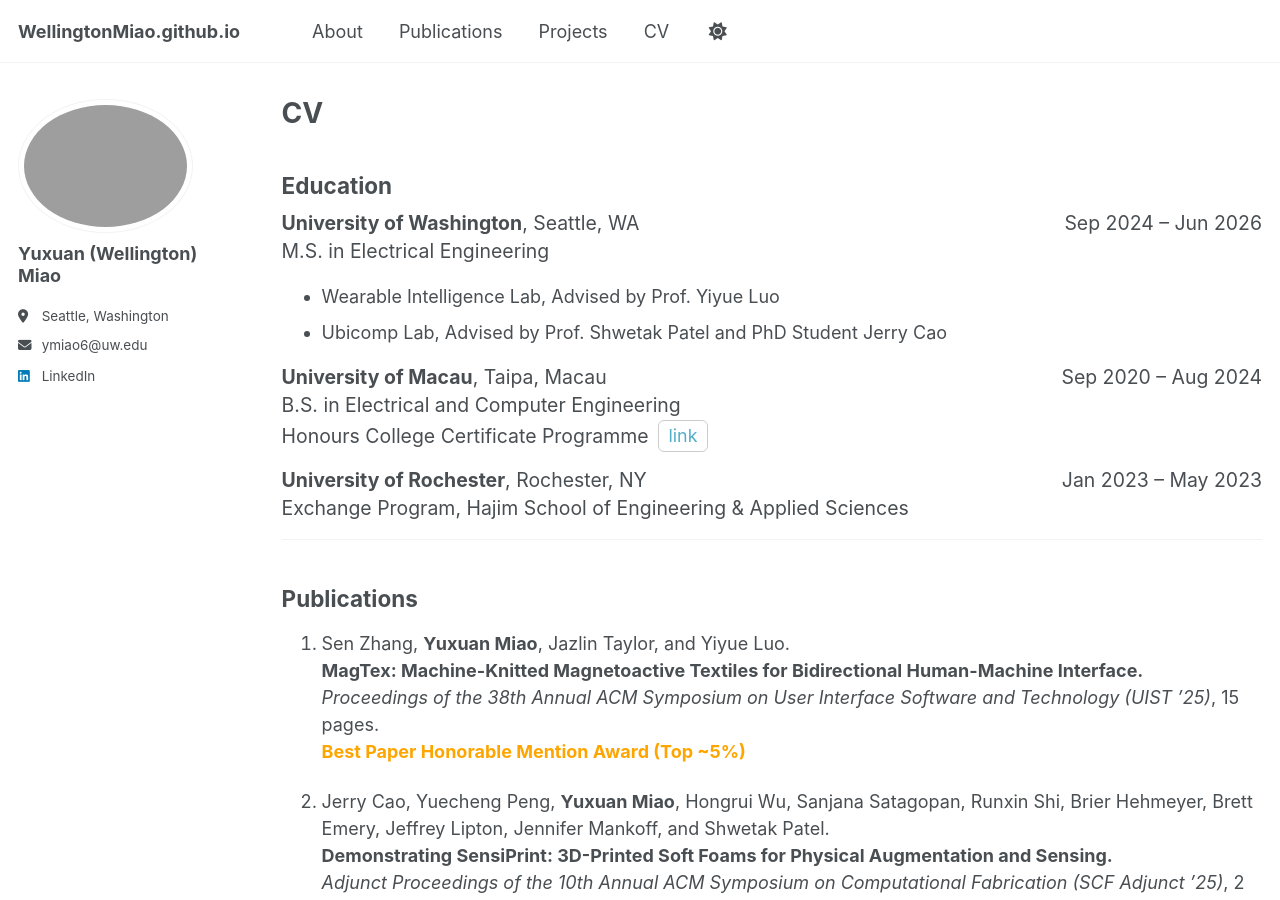
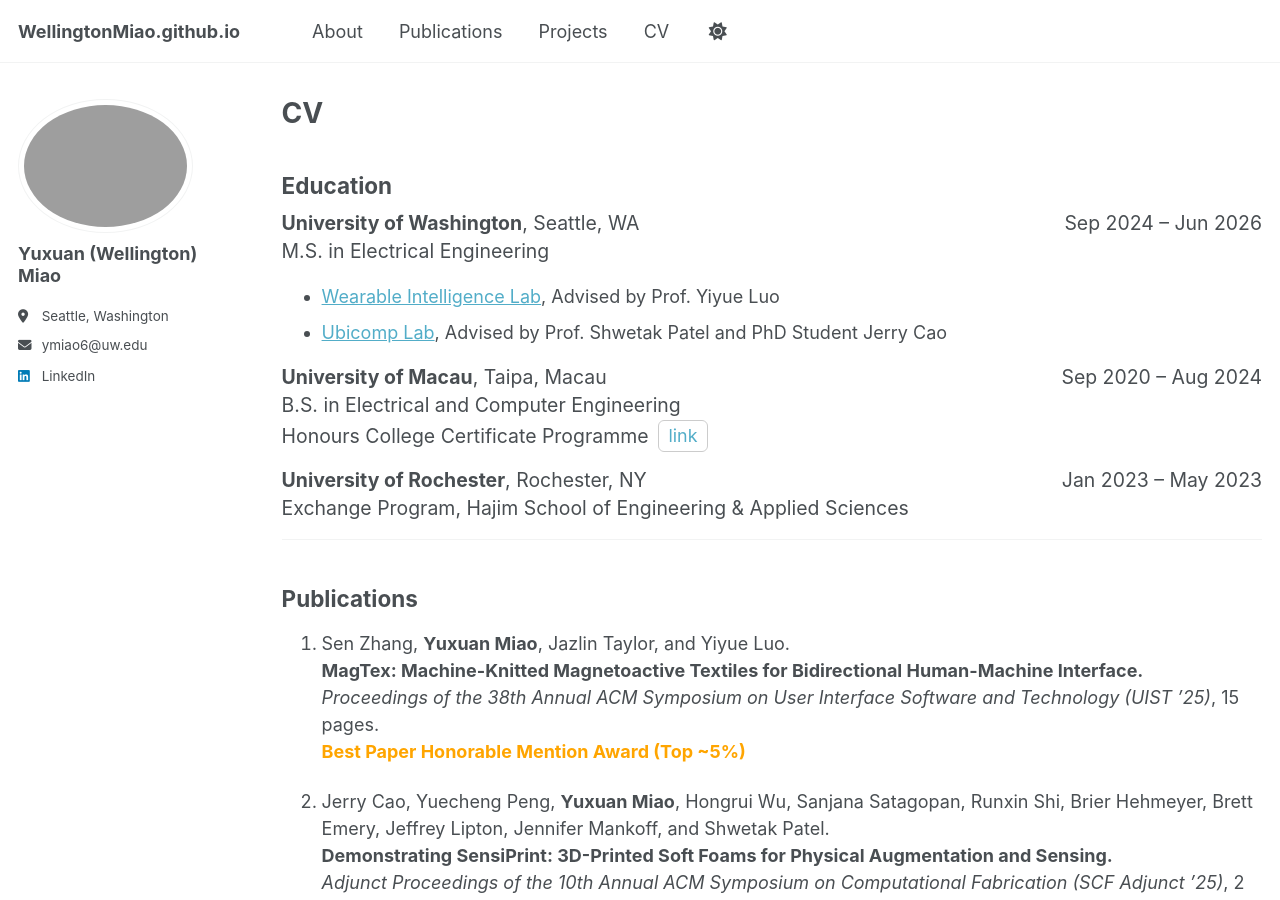
Before and after one commit to WellingtonMiao/WellingtonMiao.github.io, a Jekyll site: the page built from _pages/cv.md, in a window 1280 px wide and 900 px high. Built offline with Jekyll 4.4.1, drawn with Linux system fonts in a browser that asks for light colours; a script that is not in the unit is left out; some of the changed lines change nothing that is shown.

Commit message:
Update cv.md

```diff
--- a/_pages/cv.md
+++ b/_pages/cv.md
@@ -19,8 +19,8 @@
   M.S. in Electrical Engineering
 </div>
 
-- Wearable Intelligence Lab, Advised by Prof. Yiyue Luo
-- Ubicomp Lab, Advised by Prof. Shwetak Patel and PhD Student Jerry Cao
+- <a href="https://yyueluo.com/group.html" target="_blank" rel="noopener noreferrer">Wearable Intelligence Lab</a>, Advised by Prof. Yiyue Luo
+- <a href="https://ubicomplab.cs.washington.edu/" target="_blank" rel="noopener noreferrer">Ubicomp Lab</a>, Advised by Prof. Shwetak Patel and PhD Student Jerry Cao
 
 <div style="display:flex; justify-content:space-between; align-items:baseline; gap:1rem; font-size:1.08em; line-height:1.35; margin-top:0.8rem;">
   <div><strong>University of Macau</strong>, Taipa, Macau</div>
```
